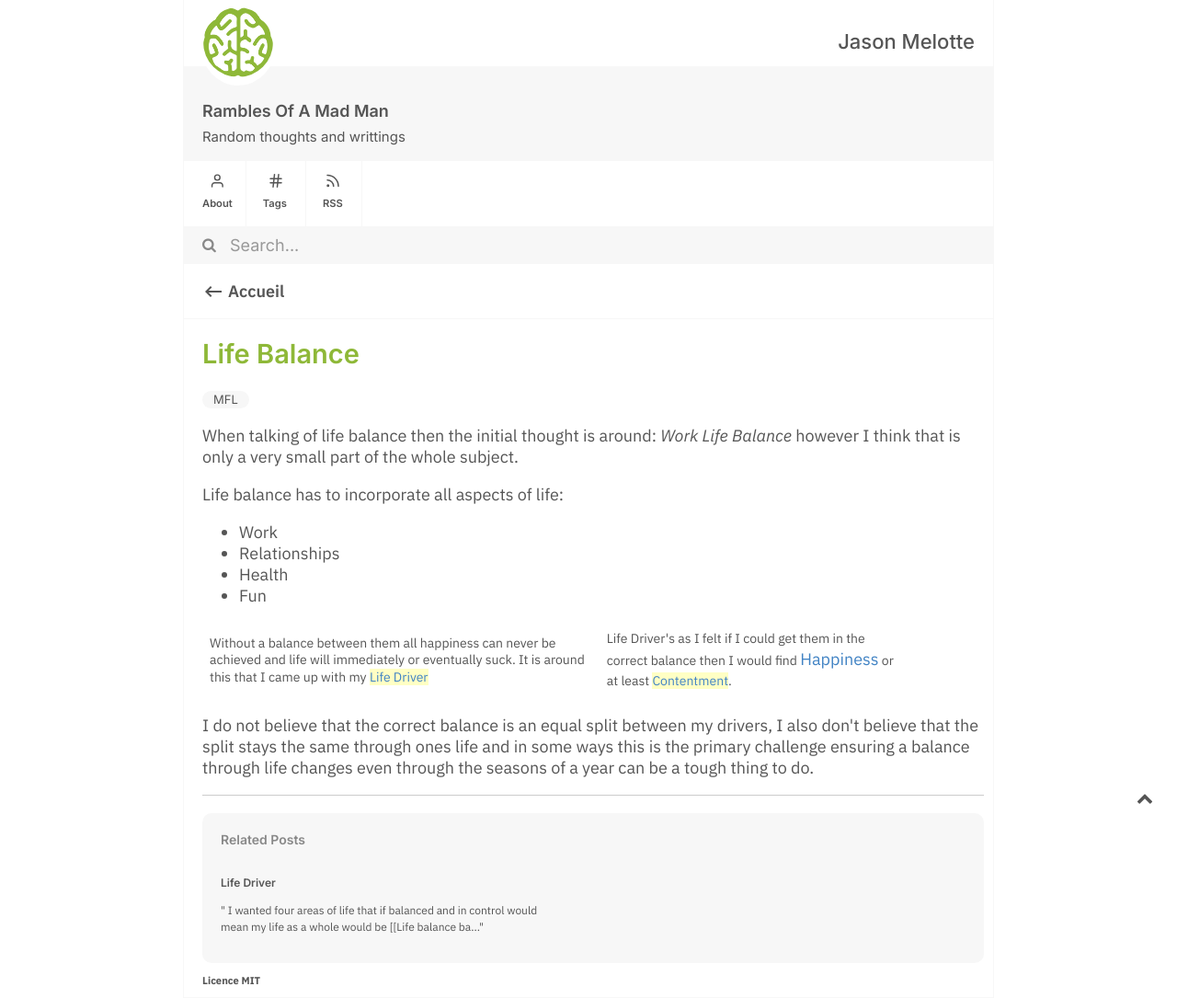
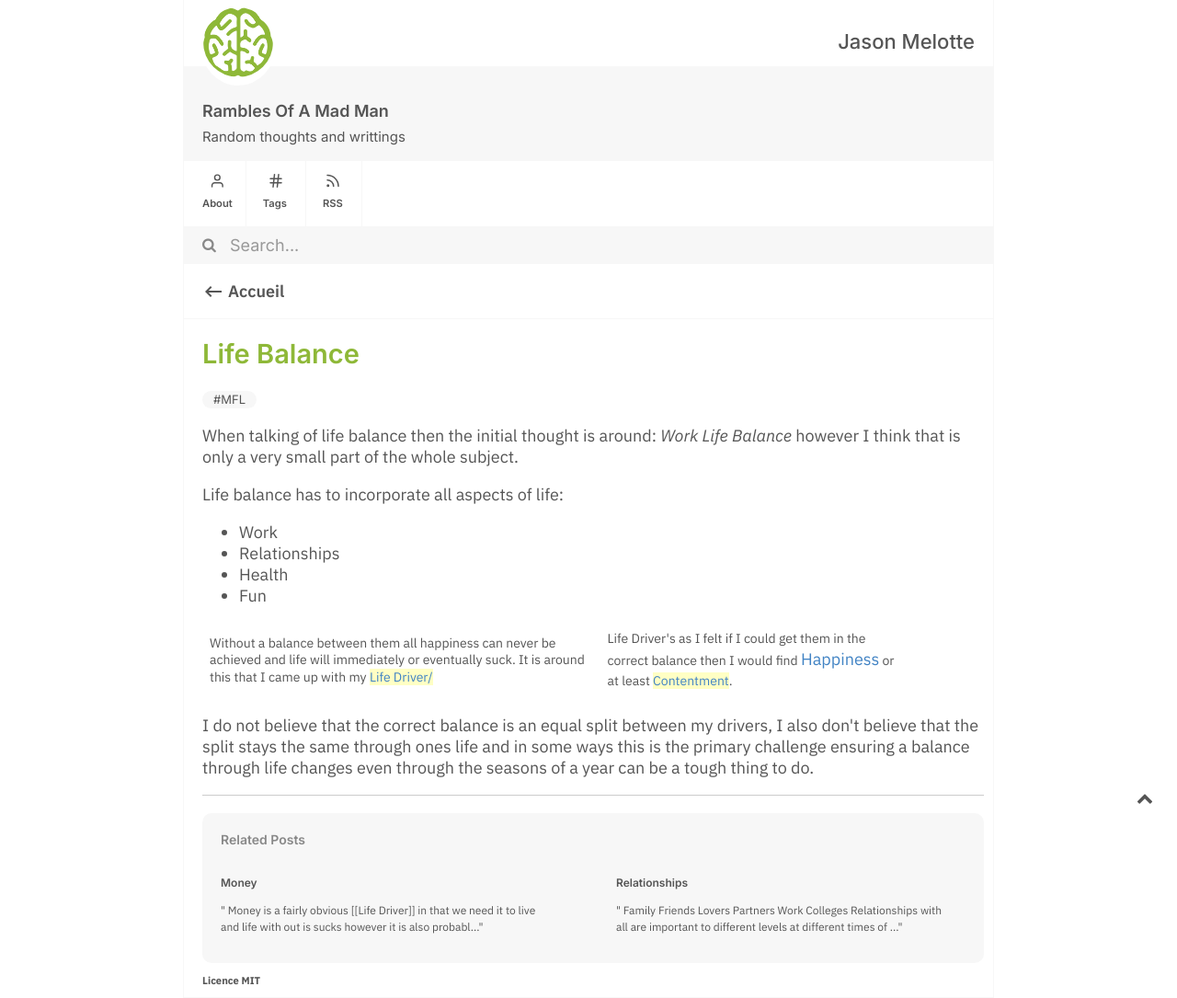
Before and after one commit to Jason-Melotte/notes, a Jekyll site: the page built from _notes/Life Balance.md, in a window 1280 px wide. Shown: the whole page at 92% size. Built offline with Jekyll 4.4.1, drawn with Linux system fonts in a browser that asks for light colours.

```diff
--- a/_notes/Life Balance.md
+++ b/_notes/Life Balance.md
@@ -5,7 +5,7 @@ notetype: feed
 date: 2021-11-20
 comments: false
 season : summer
-tags: [" MFL "]
+tags: [" #MFL "]
 
 ---
 
@@ -18,6 +18,6 @@ Life balance has to incorporate all aspects of life:
 * Health
 * Fun
 
-Without a balance between them all happiness can never be achieved and life will immediately or eventually suck. It is around this that I came up with my [[Life Driver|Life Driver's]] as I felt if I could get them in the correct balance then I would find [[Happiness]] or at least [[Contentment]].
+Without a balance between them all happiness can never be achieved and life will immediately or eventually suck. It is around this that I came up with my [[Life Driver/|Life Driver's]] as I felt if I could get them in the correct balance then I would find [[Happiness]] or at least [[Contentment]].
 
 I do not believe that the correct balance is an equal split between my drivers, I also don't believe that the split stays the same through ones life and in some ways this is the primary challenge ensuring a balance through life changes even through the seasons of a year can be a tough thing to do.
```
